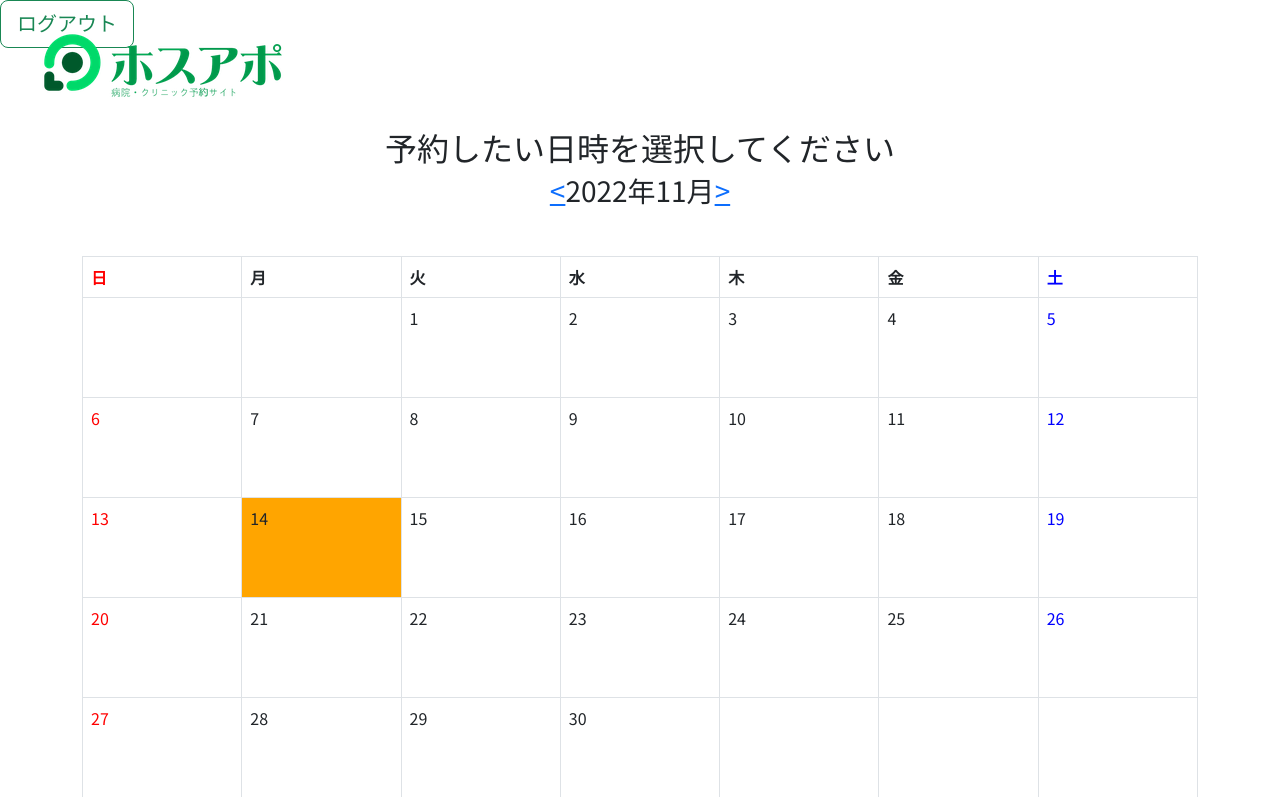
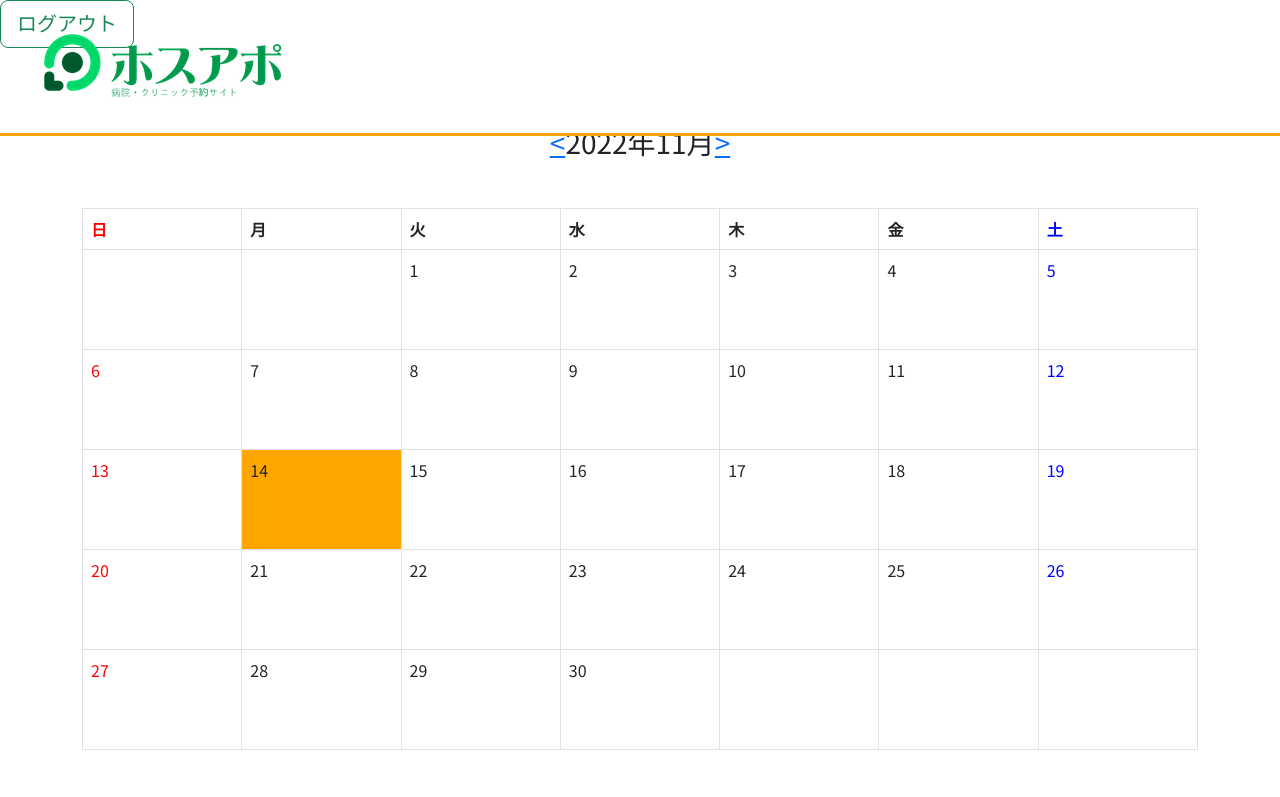
Before and after one commit to tomio1031/HosApo, a PHP site: page /apo_1.php in a window 1280 px wide; the page is wider, and only the part inside the window is pictured. Shown: the top 797 px of that part. After the commit the page ends 750 px from the top of that part, so only its background shows below. Run offline with PHP 8.4, Linux system fonts and the light colour scheme.

Commit message:
Update apo_1.php

```diff
--- a/apo_1.php
+++ b/apo_1.php
@@ -59,7 +59,7 @@ for ( $day = 1; $day <= $day_count; $day++, $youbi++) {
                 margin-top:80px;
             }
             header{
-                display:block;
+                display:inline-block;
                 position: fixed;
             }
             h2{
@@ -107,12 +107,14 @@ for ( $day = 1; $day <= $day_count; $day++, $youbi++) {
         </style>
     </head>
     <body>
-        <h1 class="rogo">
-            <a href="./top.php">
-                <img src="img/1_Primary_logo_on_transparent_267x69.png">
-            </a>
-        </h1>
+        <header>
+            <h1 class="rogo">
+                <a href="./top.php">
+                    <img src="img/1_Primary_logo_on_transparent_267x69.png">
+                </a>
+            </h1>
             <button class="btn btn-outline-success btn-lg" id="rogout" onclick="location.href='./login.html'">ログアウト</button>
+        </header>
         <div class="container">
         <h2>予約したい日時を選択してください</h2>
             <h3 class="mb-5"><a href="?ym=<?php echo $prev;?>">&lt;</a><?php echo $html_title;?><a href="?ym=<?php echo $next;?>">&gt;</a></h3>
```
